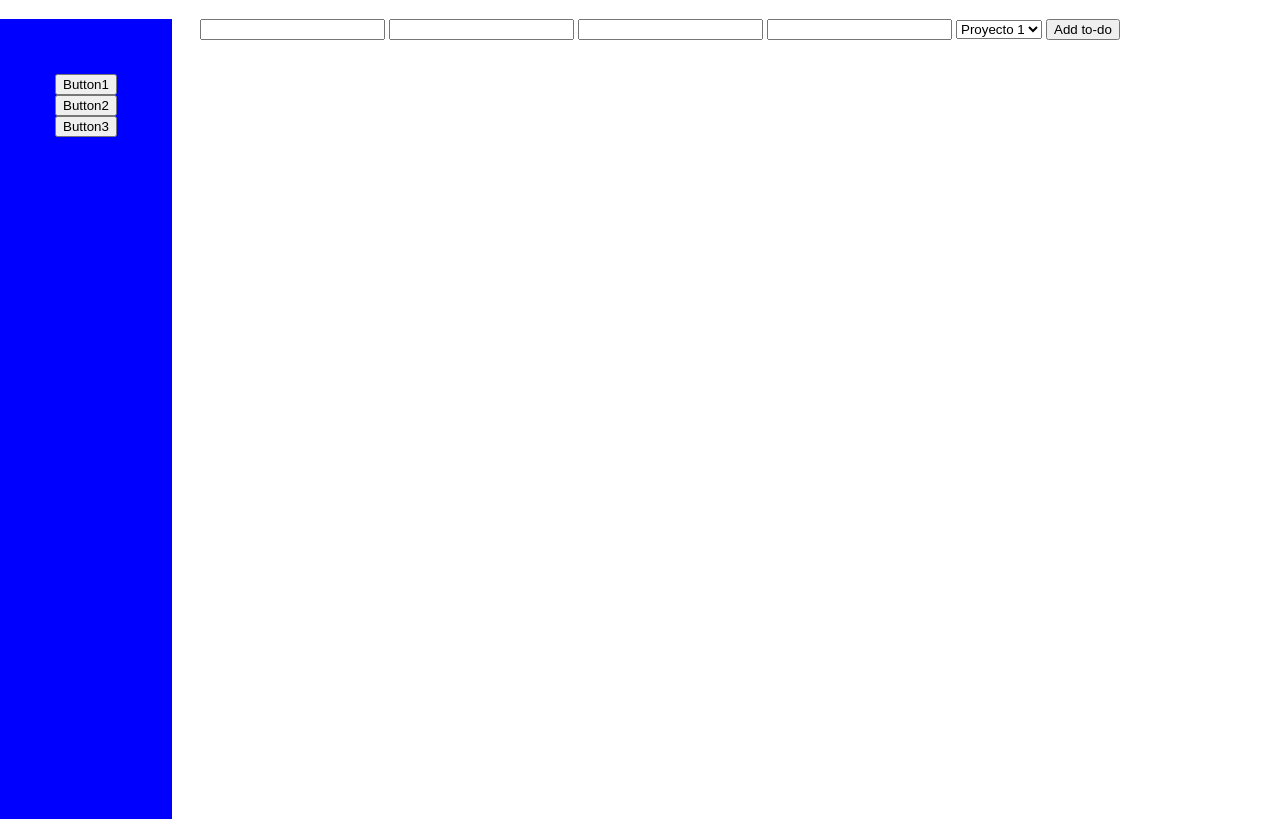
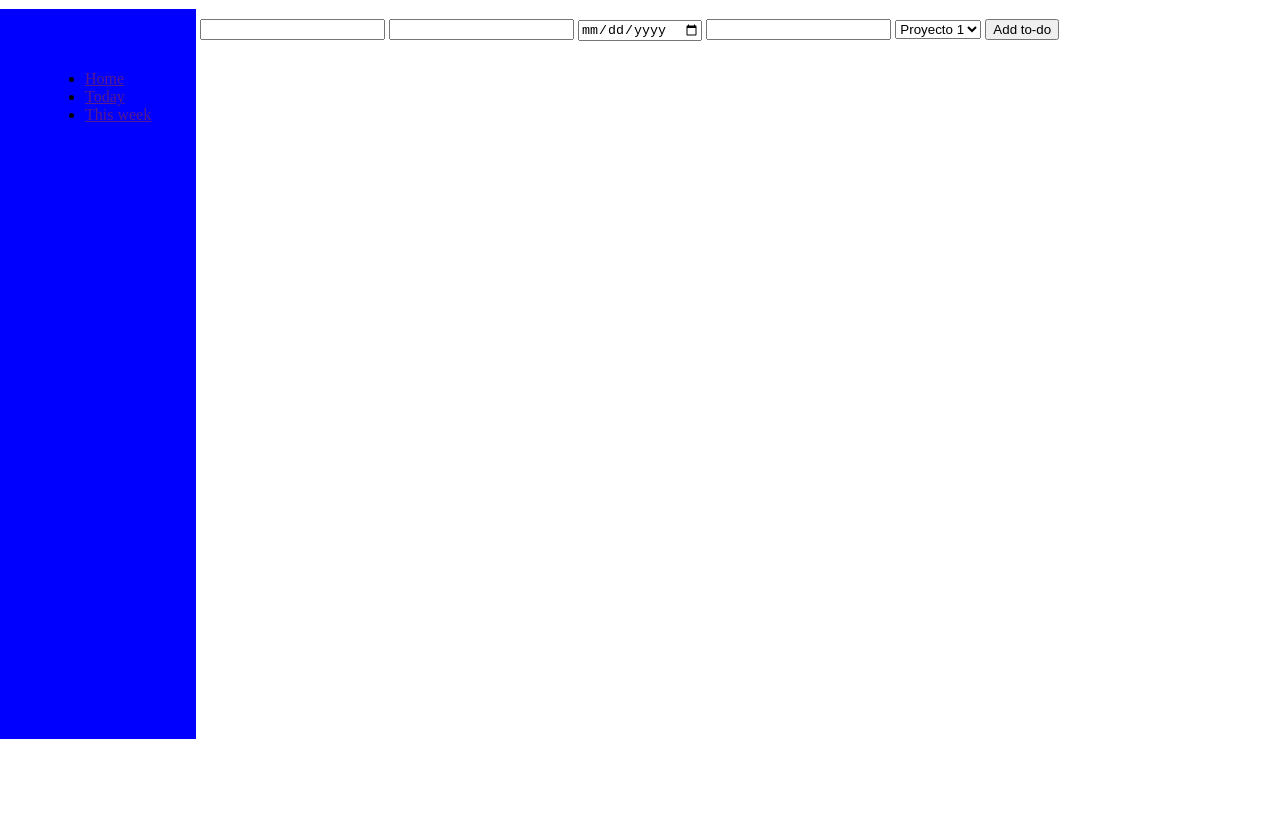
Before and after one commit to GonzaloPiombi/todo-list, a website built with webpack: page dist/index.html in a window 1280 px wide. Shown: the part 61-880 px from the top of the page. After the commit the page ends 800 px from the top, so only its background shows below. Built offline with nearby package versions, Linux system fonts and the light colour scheme.

Commit message:
Change styles and layout.

```diff
--- a/dist/index.html
+++ b/dist/index.html
@@ -13,17 +13,22 @@
     </header>
     <main>
         <nav>
+            <div class="to-do">
+                <ul>
+                    <li><a href="">Home</a></li>
+                    <li><a href="">Today</a></li>
+                    <li><a href="">This week</a></li>
+                </ul>
+            </div>
             <div class="projects">
-                <button>Button1</button>
-                <button>Button2</button>
-                <button>Button3</button>
+
             </div>
         </nav>
         <section>
             <form action="">
                 <input type="text">
                 <input type="text">
-                <input type="text">
+                <input type="date">
                 <input type="text">
                 <select name="project" id="">
                     <option value="Proyecto 1">Proyecto 1</option>
@@ -32,6 +37,9 @@
                 <button id="add-task-button" type="button">Add to-do</button>
             </form>
         </section>
+        <section class="tasks">
+
+        </section>
     </main>
     <script src="main.js"></script>
 </body>
--- a/dist/styles.css
+++ b/dist/styles.css
@@ -1,9 +1,5 @@
 body {
     margin: 0;
-}
-
-main {
-    min-height: 100vh;
 }
 
 nav {
@@ -12,10 +8,12 @@ nav {
     flex-direction: column;
     min-height: inherit;
     position: fixed;
-    padding: 55px;
+    top: 70px;
+    bottom: 0;
+    padding: 45px;
 }
 
-.projects {
+.to-do {
     display: flex;
     flex-direction: column;
     height: 5%;
@@ -24,3 +22,10 @@ nav {
 section {
     margin-left: 200px;
 }
+
+.task-container {
+    display: flex;
+    justify-content: space-between;
+    align-items: center;
+    width: 50%;
+}
```
